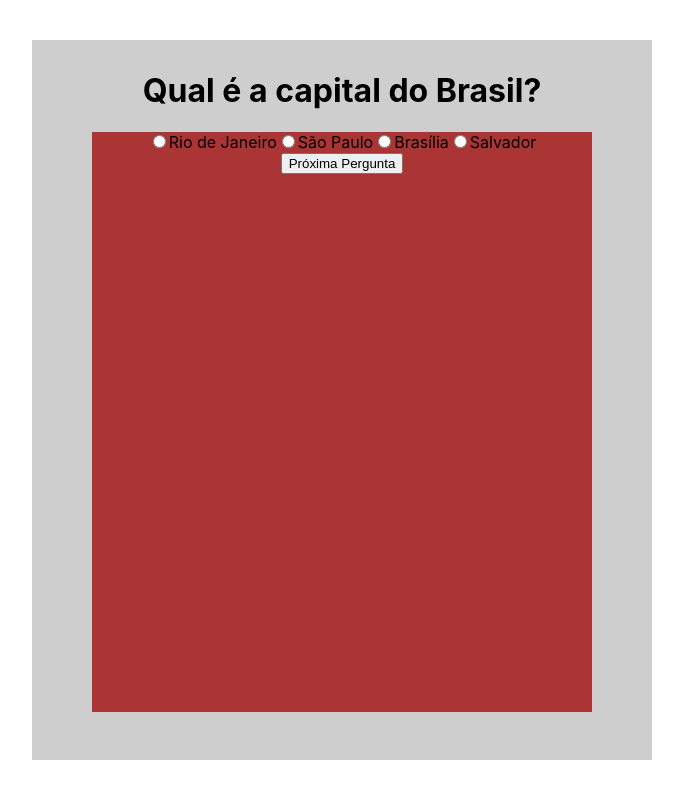
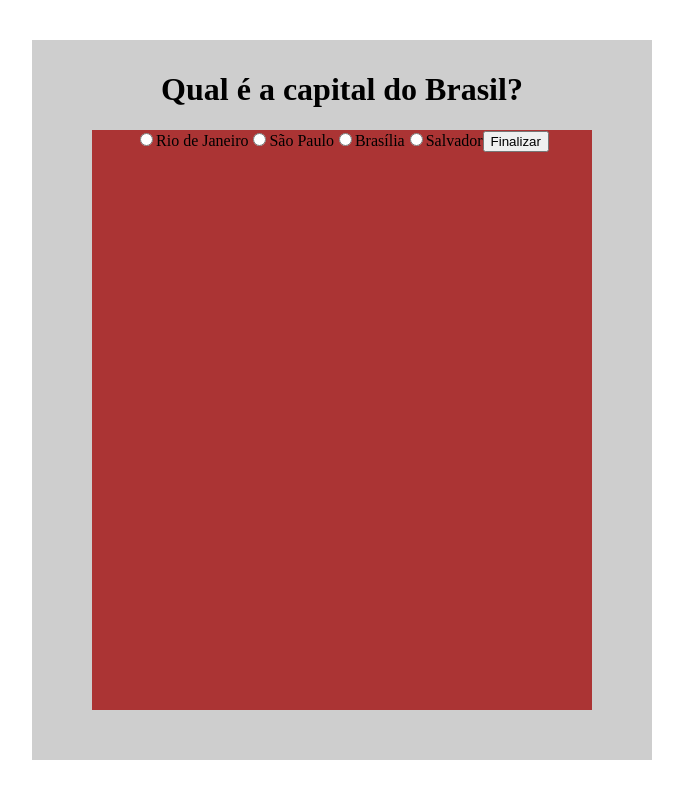
Before and after one commit to pedroklemtee/exercicio-jojo, a React (Create React App) app: page / in a window 1280 px wide. Both pictures are taken after a click on the button "Mostrar Formulário". Shown: the top 798 px of the page, without its empty margins (458-1141 px from the left). Built offline with nearby package versions, Linux system fonts and the light colour scheme.

Commit message:
adicionando o router

```diff
--- a/package.json
+++ b/package.json
@@ -8,6 +8,7 @@
     "@testing-library/user-event": "^13.5.0",
     "react": "^18.2.0",
     "react-dom": "^18.2.0",
+    "react-router-dom": "^6.22.2",
     "react-scripts": "5.0.1",
     "web-vitals": "^2.1.4"
   },
--- a/src/Formulario/index.js
+++ b/src/Formulario/index.js
@@ -1,42 +1,70 @@
-import React from 'react';
-import Personagens from '../Personagens/Personagens';
+import React, { useState, useEffect } from 'react';
+import { useNavigate } from 'react-router-dom';
 import './index.css';
-import { useState } from 'react';
 
 const Formulario = () => {
-
   const perguntas = [
     {
       pergunta: 'Qual é a capital do Brasil?',
       alternativas: ['Rio de Janeiro', 'São Paulo', 'Brasília', 'Salvador'],
     },
+    // Adicione mais perguntas conforme necessário
   ];
 
   const [indicePergunta, setIndicePergunta] = useState(0);
   const [respostas, setRespostas] = useState({});
+  const [questionarioConcluido, setQuestionarioConcluido] = useState(false);
+  const navigate = useNavigate();
 
+  const handleRespostaChange = (perguntaIndex, alternativaIndex) => {
+    setRespostas({
+      ...respostas,
+      [perguntaIndex]: alternativaIndex,
+    });
+  };
 
-  console.log(indicePergunta)
+  const proximaPergunta = () => {
+    if (indicePergunta === perguntas.length - 1) {
+      setQuestionarioConcluido(true);
+    } else {
+      setIndicePergunta(indicePergunta + 1);
+    }
+  };
+
+  useEffect(() => {
+    if (questionarioConcluido) {
+      navigate(`/resultado?respostas=${JSON.stringify(respostas)}`);
+    }
+  }, [questionarioConcluido, respostas, navigate]);
 
   return (
     <div className='container-personagens'>
       {perguntas.map((pergunta, index) => (
-        <div key={index}>
+        <div key={index} style={{ display: index === indicePergunta ? 'block' : 'none' }}>
           <h1>{pergunta.pergunta}</h1>
           <div className='container-personagens__dentro'>
             {pergunta.alternativas.map((alternativa, optionIndex) => (
               <label key={optionIndex}>
-                <input type='radio' name={`pergunta-${index}`} value={`opcao${optionIndex}`} />
+                <input
+                  type='radio'
+                  name={`pergunta-${index}`}
+                  value={`opcao${optionIndex}`}
+                  checked={respostas[index] === optionIndex}
+                  onChange={() => handleRespostaChange(index, optionIndex)}
+                />
                 {alternativa}
               </label>
             ))}
-            <button onClick={() => setIndicePergunta(indicePergunta + 1)}>Próxima Pergunta</button>
+            {index === perguntas.length - 1 ? (
+              <button onClick={proximaPergunta}>Finalizar</button>
+            ) : (
+              <button onClick={proximaPergunta}>Próxima Pergunta</button>
+            )}
           </div>
         </div>
       ))}
     </div>
   );
-
 };
 
 export default Formulario;
--- a/src/index.js
+++ b/src/index.js
@@ -1,17 +1,17 @@
 import React from 'react';
-import ReactDOM from 'react-dom/client';
-import './index.css';
+import ReactDOM from 'react-dom';
+import { BrowserRouter as Router } from 'react-router-dom';
 import App from './App';
 import reportWebVitals from './reportWebVitals';
 
 const root = ReactDOM.createRoot(document.getElementById('root'));
+
 root.render(
   <React.StrictMode>
-    <App />
+    <Router>
+      <App />
+    </Router>
   </React.StrictMode>
 );
 
-// If you want to start measuring performance in your app, pass a function
-// to log results (for example: reportWebVitals(console.log))
-// or send to an analytics endpoint. Learn more: https://bit.ly/CRA-vitals
-reportWebVitals();
+// Restante do código...
```
Also changed, not shown: 1 other file (tests, documents, lock files or other folders).
